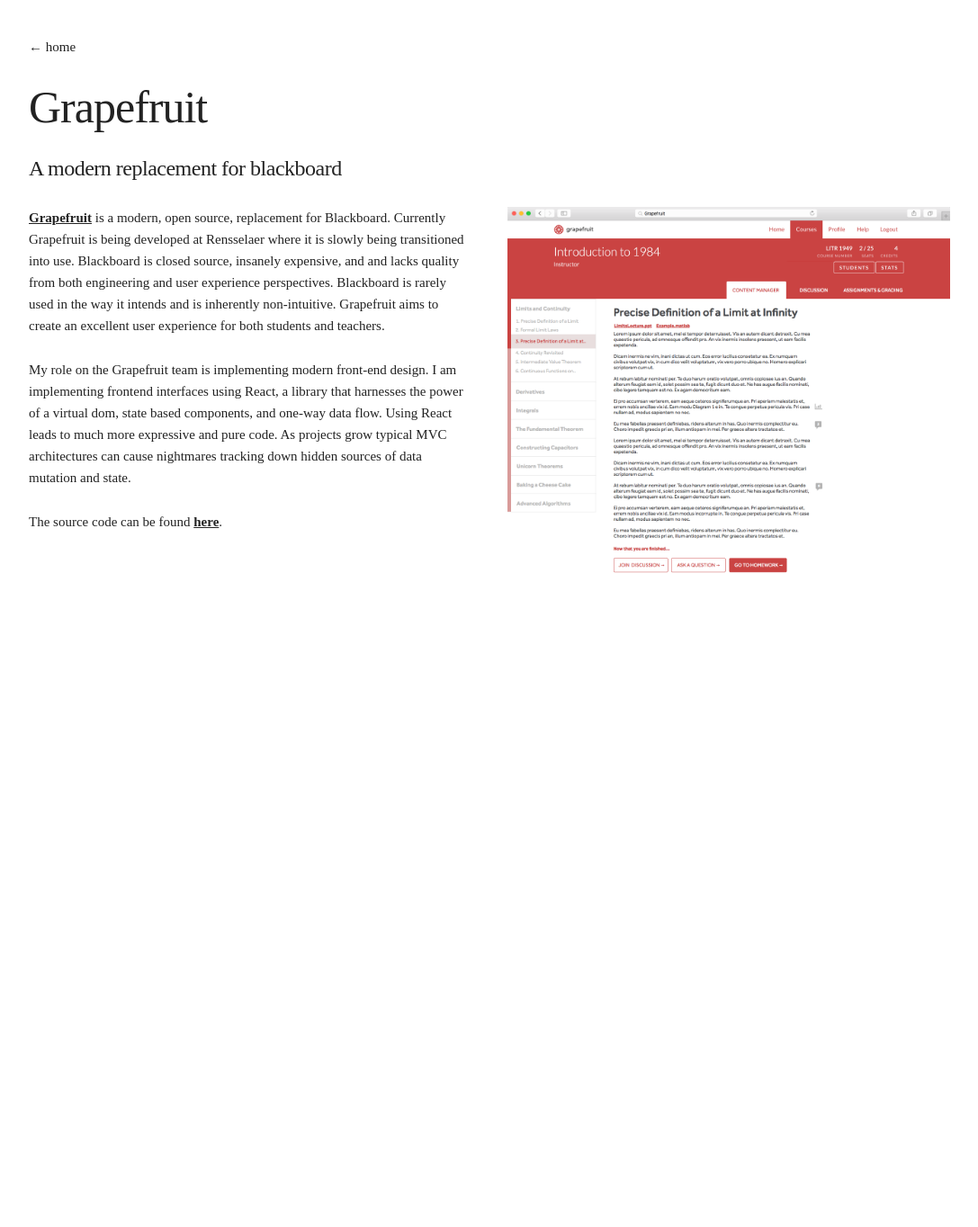
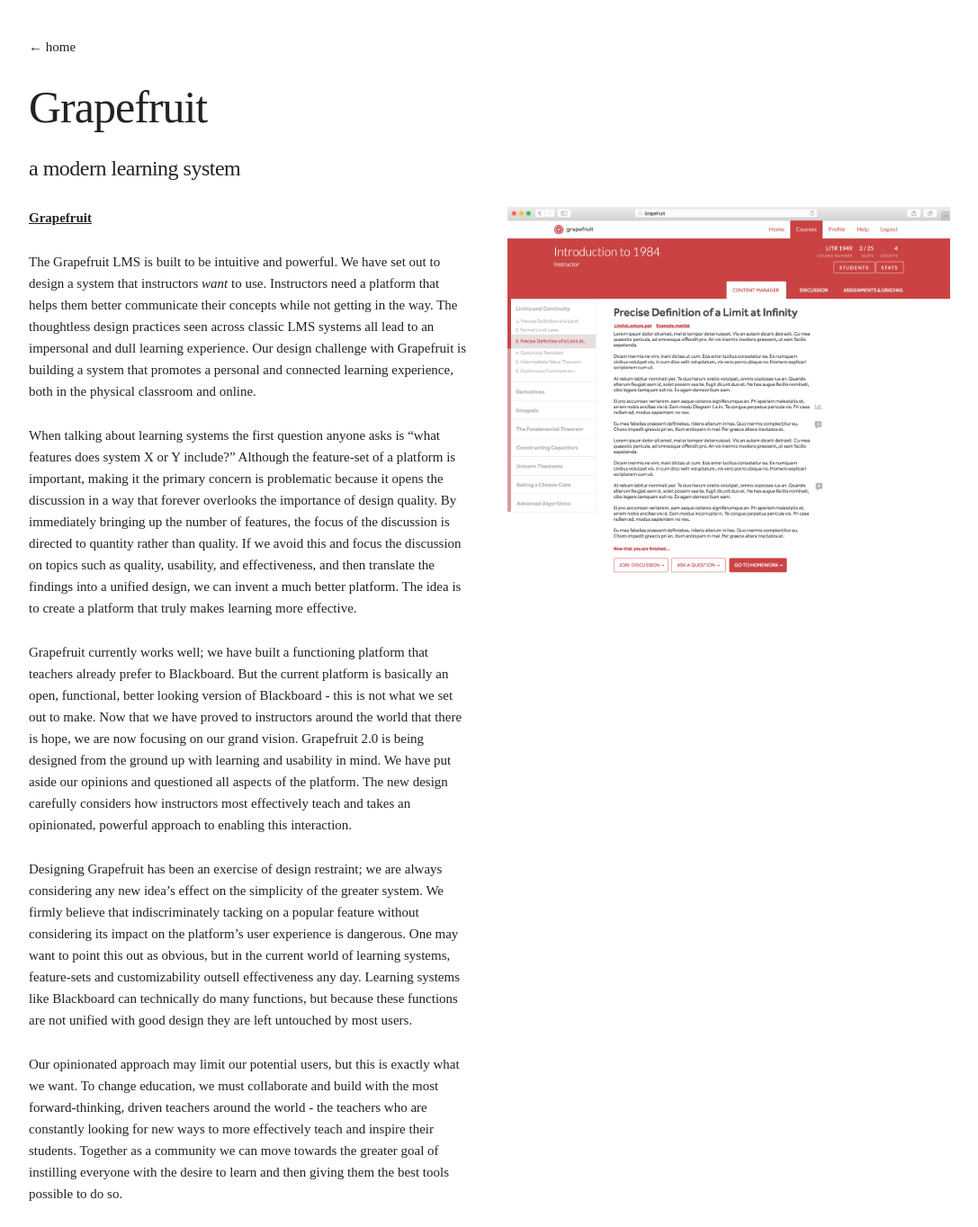
Before and after one commit to alexfreska/alexfreska.github.io, a Jekyll site: the page built from code/_posts/2014-01-01-grapefruit.md, in a window 1280 px wide. Shown: the whole page at 90% size, without its empty margins (96-1183 px from the left). Built offline with Jekyll 4.4.1, drawn with Linux system fonts in a browser that asks for light colours; before the commit the page ends 900 px from its top, so only the background shows below that.

Commit message:
Update post

```diff
--- a/code/_posts/2014-01-01-grapefruit.md
+++ b/code/_posts/2014-01-01-grapefruit.md
@@ -3,14 +3,20 @@
 title:  "Grapefruit"
 date:   2014-01-01 0:00:50
 categories: code blackboard lms
-description: "A modern replacement for blackboard"
+description: "a modern learning system"
 image: "grapefruit.png"
 ---
 
-[**Grapefruit**][gf] is a modern, open source, replacement for Blackboard. Currently Grapefruit is being developed at Rensselaer where it is slowly being transitioned into use. Blackboard is closed source, insanely expensive, and and lacks quality from both engineering and user experience perspectives. Blackboard is rarely used in the way it intends and is inherently non-intuitive. Grapefruit aims to create an excellent user experience for both students and teachers.
+[**Grapefruit**][gf]
 
-My role on the Grapefruit team is implementing modern front-end design. I am implementing frontend interfaces using React, a library that harnesses the power of a virtual dom, state based components, and one-way data flow. Using React leads to much more expressive and pure code. As projects grow typical MVC architectures can cause nightmares tracking down hidden sources of data mutation and state.
+The Grapefruit LMS is built to be intuitive and powerful. We have set out to design a system that instructors *want* to use. Instructors need a platform that helps them better communicate their concepts while not getting in the way. The thoughtless design practices seen across classic LMS systems all lead to an impersonal and dull learning experience. Our design challenge with Grapefruit is building a system that promotes a personal and connected learning experience, both in the physical classroom and online.
 
-The source code can be found [**here**][gf].
+When talking about learning systems the first question anyone asks is "what features does system X or Y include?" Although the feature-set of a platform is important, making it the primary concern is problematic because it opens the discussion in a way that forever overlooks the importance of design quality. By immediately bringing up the number of features, the focus of the discussion is directed to quantity rather than quality. If we avoid this and focus the discussion on topics such as quality, usability, and effectiveness, and then translate the findings into a unified design, we can invent a much better platform. The idea is to create a platform that truly makes learning more effective.
 
-[gf]: https://github.com/grahamcracker/Grapefruit
+Grapefruit currently works well; we have built a functioning platform that teachers already prefer to Blackboard. But the current platform is basically an open, functional, better looking version of Blackboard - this is not what we set out to make. Now that we have proved to instructors around the world that there is hope, we are now focusing on our grand vision. Grapefruit 2.0 is being designed from the ground up with learning and usability in mind. We have put aside our opinions and questioned all aspects of the platform. The new design carefully considers how instructors most effectively teach and takes an opinionated, powerful approach to enabling this interaction.
+
+Designing Grapefruit has been an exercise of design restraint; we are always considering any new idea's effect on the simplicity of the greater system. We firmly believe that indiscriminately tacking on a popular feature without considering its impact on the platform's user experience is dangerous. One may want to point this out as obvious, but in the current world of learning systems, feature-sets and customizability outsell effectiveness any day. Learning systems like Blackboard can technically do many functions, but because these functions are not unified with good design they are left untouched by most users.
+
+Our opinionated approach may limit our potential users, but this is exactly what we want. To change education, we must collaborate and build with the most forward-thinking, driven teachers around the world - the teachers who are constantly looking for new ways to more effectively teach and inspire their students. Together as a community we can move towards the greater goal of instilling everyone with the desire to learn and then giving them the best tools possible to do so.
+
+[gf]: https://grapefruit.link
```
